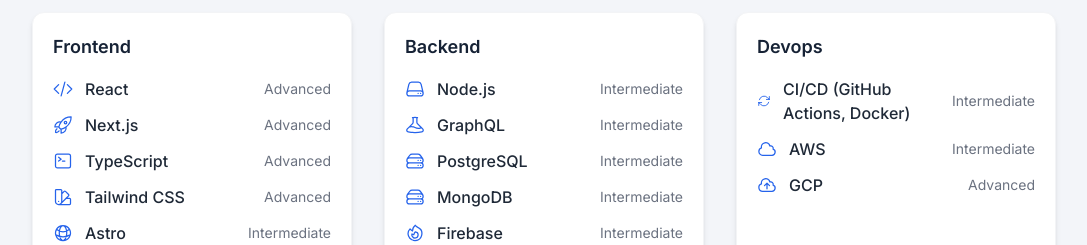
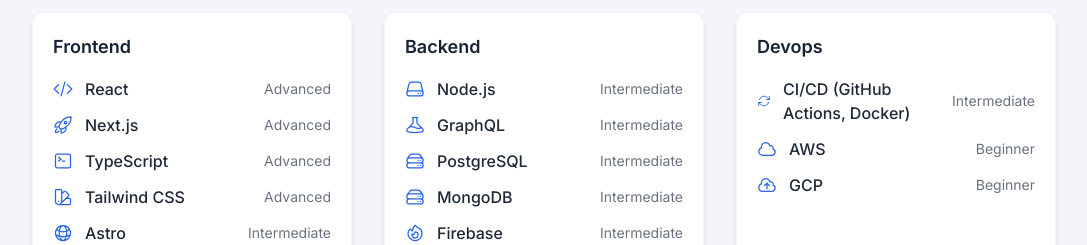
Before and after one commit to fidodo/new-portfolio, a Next.js app: page / in a window 1280 px wide. Shown: the part 1540-1785 px from the top of the page, without its empty margins (96-1183 px from the left). Built offline with nearby package versions, Linux system fonts and the light colour scheme.

Commit message:
fix: skill level update

```diff
--- a/app/components/Skills.tsx
+++ b/app/components/Skills.tsx
@@ -29,10 +29,10 @@
       level: "Intermediate",
       icon: "ArrowPathIcon",
     },
-    { name: "AWS", level: "Intermediate", icon: "CloudIcon" },
+    { name: "AWS", level: "Beginner", icon: "CloudIcon" },
     {
       name: "GCP",
-      level: "Advanced",
+      level: "Beginner",
       icon: "CloudArrowUpIcon",
     },
   ],
```
